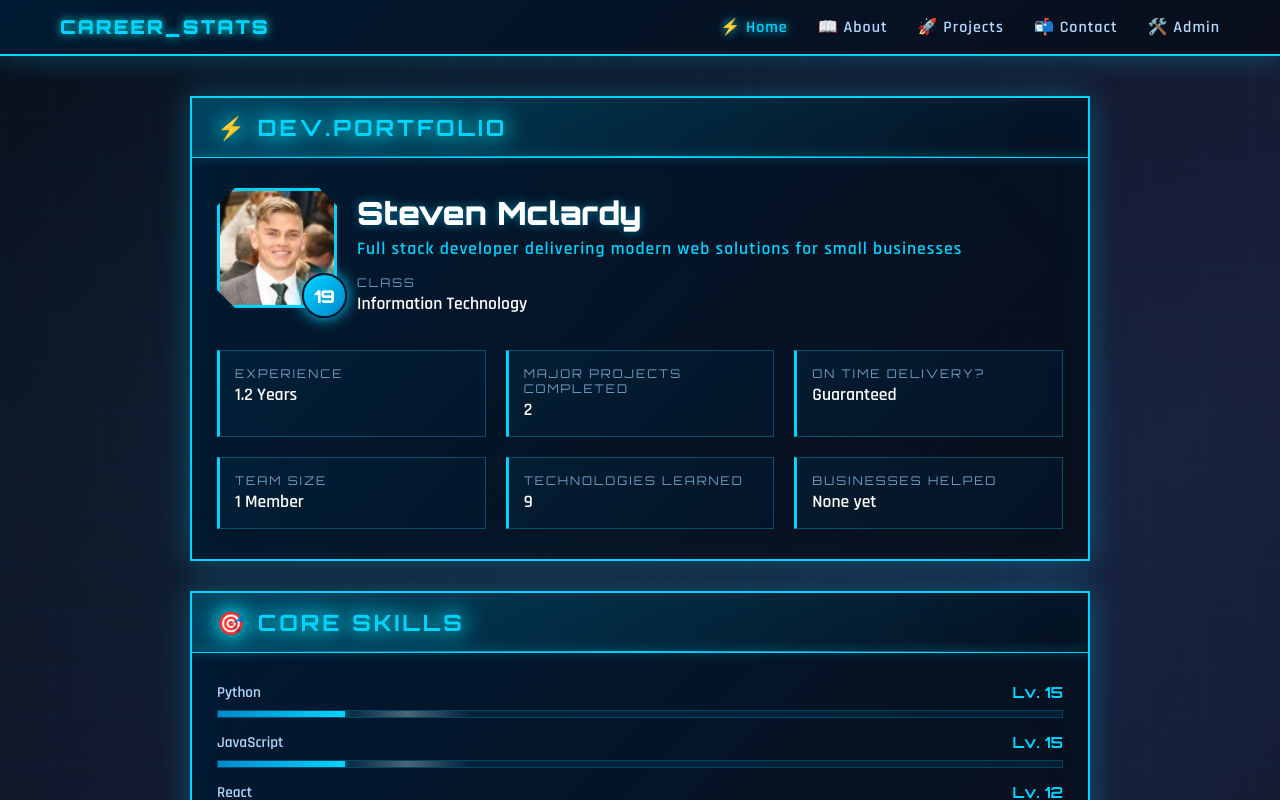
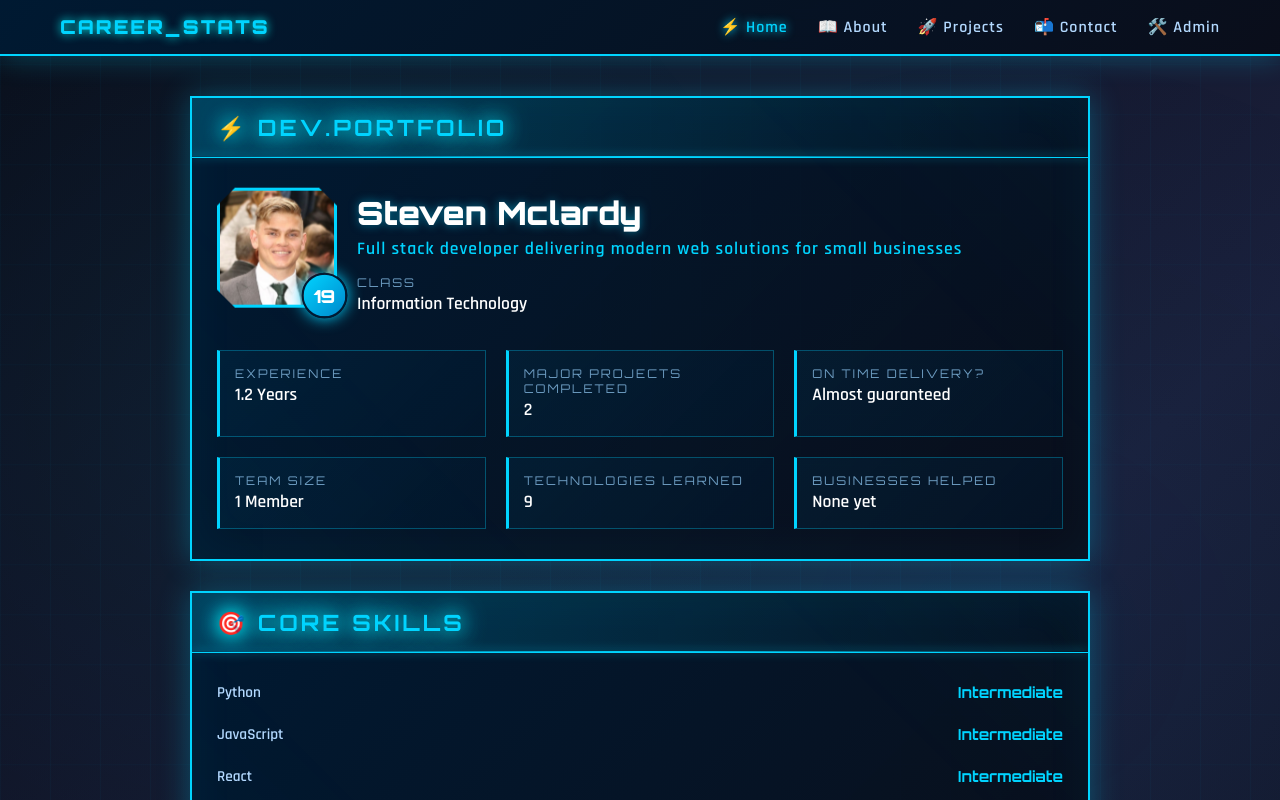
Before and after one commit to Steve-ster/my-portfolio, a Next.js app: page / in a window 1280 px wide. Shown: the top 800 px of the page. Built offline with nearby package versions, Linux system fonts and the light colour scheme.

Commit message:
Edited skills section as well as about page and contact functionality

```diff
--- a/app/about/page.js
+++ b/app/about/page.js
@@ -32,7 +32,7 @@ export default function About() {
           <p style={{ marginBottom: '20px', color: '#b3d9ff' }}>
             Over the years, I've leveled up my skills in multiple languages such as Python, JavaScript and web development technologies.
             As well as the RSJN (React, Supabase, JavaScript, Node.js) stack as I like to call it, also used for this exact website.
-            My quest in life is to build applications that not only function flawlessly but also
+            My goal is to build applications that not only function flawlessly but also
             provide exceptional user experiences to help connect consumers to businesses.
           </p>
           <p style={{ color: '#b3d9ff' }}>
--- a/app/page.js
+++ b/app/page.js
@@ -17,19 +17,19 @@ export default function Home() {
   const stats = [
     { label: "Experience", value: "1.2 Years" },
     { label: "Major Projects Completed", value: "2" },
-    { label: "On time delivery?", value: "Guaranteed" },
+    { label: "On time delivery?", value: "Almost guaranteed" },
     { label: "Team Size", value: "1 Member" },
     { label: "Technologies learned", value: "9" },
     { label: "Businesses helped", value: "None yet" }
   ]
 
   const skills = [
-    { name: "Python", level: 15 },
-    { name: "JavaScript", level: 15 },
-    { name: "React", level: 12 },
-    { name: "JSON", level: 10 },
-    { name: "Supabase", level: 10 },
-    { name: "HTML5 + CSS", level: 5 },
+    { name: "Python", description: "Intermediate" },
+    { name: "JavaScript", description: "Intermediate" },
+    { name: "React", description: "Intermediate" },
+    { name: "JSON", description: "Beginner" },
+    { name: "Supabase", description: "Advanced" },
+    { name: "HTML5 + CSS", description: "Advanced" },
   ]
 
   const certifications = [
@@ -105,7 +105,7 @@ export default function Home() {
             <SkillBar
               key={index}
               name={skill.name}
-              level={skill.level}
+              description={skill.description}
               delay={700 + (index * 100)}
             />
           ))}
--- a/components/SkillBar.js
+++ b/components/SkillBar.js
@@ -2,13 +2,13 @@
 
 import { useState, useEffect } from 'react'
 
-export default function SkillBar({ name, level, delay = 0 }) {
+export default function SkillBar({ name, description, delay = 0 }) {
   const [width, setWidth] = useState(0)
 
   useEffect(() => {
-    const timer = setTimeout(() => setWidth(level), delay)
+    const timer = setTimeout(() => setWidth(description), delay)
     return () => clearTimeout(timer)
-  }, [level, delay])
+  }, [description, delay])
 
   return (
     <div style={{
@@ -29,34 +29,8 @@ export default function SkillBar({ name, level, delay = 0 }) {
           fontFamily: 'Orbitron',
           fontWeight: 700
         }}>
-          Lv. {level}
+          {description}
         </span>
-      </div>
-      <div style={{
-        height: '8px',
-        background: 'rgba(0, 68, 102, 0.3)',
-        border: '1px solid rgba(0, 212, 255, 0.2)',
-        position: 'relative',
-        overflow: 'hidden'
-      }}>
-        <div style={{
-          height: '100%',
-          width: `${width}%`,
-          background: 'linear-gradient(90deg, var(--secondary-blue) 0%, var(--primary-blue) 100%)',
-          boxShadow: '0 0 10px var(--primary-blue)',
-          position: 'relative',
-          transition: 'width 1.5s cubic-bezier(0.4, 0, 0.2, 1)'
-        }}>
-          <div style={{
-            position: 'absolute',
-            top: 0,
-            left: 0,
-            right: 0,
-            bottom: 0,
-            background: 'linear-gradient(90deg, transparent 0%, rgba(255, 255, 255, 0.3) 50%, transparent 100%)',
-            animation: 'shimmer 2s infinite'
-          }} />
-        </div>
       </div>
 
       <style jsx>{`
```
Also changed, not shown: app/contact/page.js (+18 -3 lines), 1 other file (tests, documents, lock files or other folders). Lines whose indentation alone changed are shown as unchanged.
